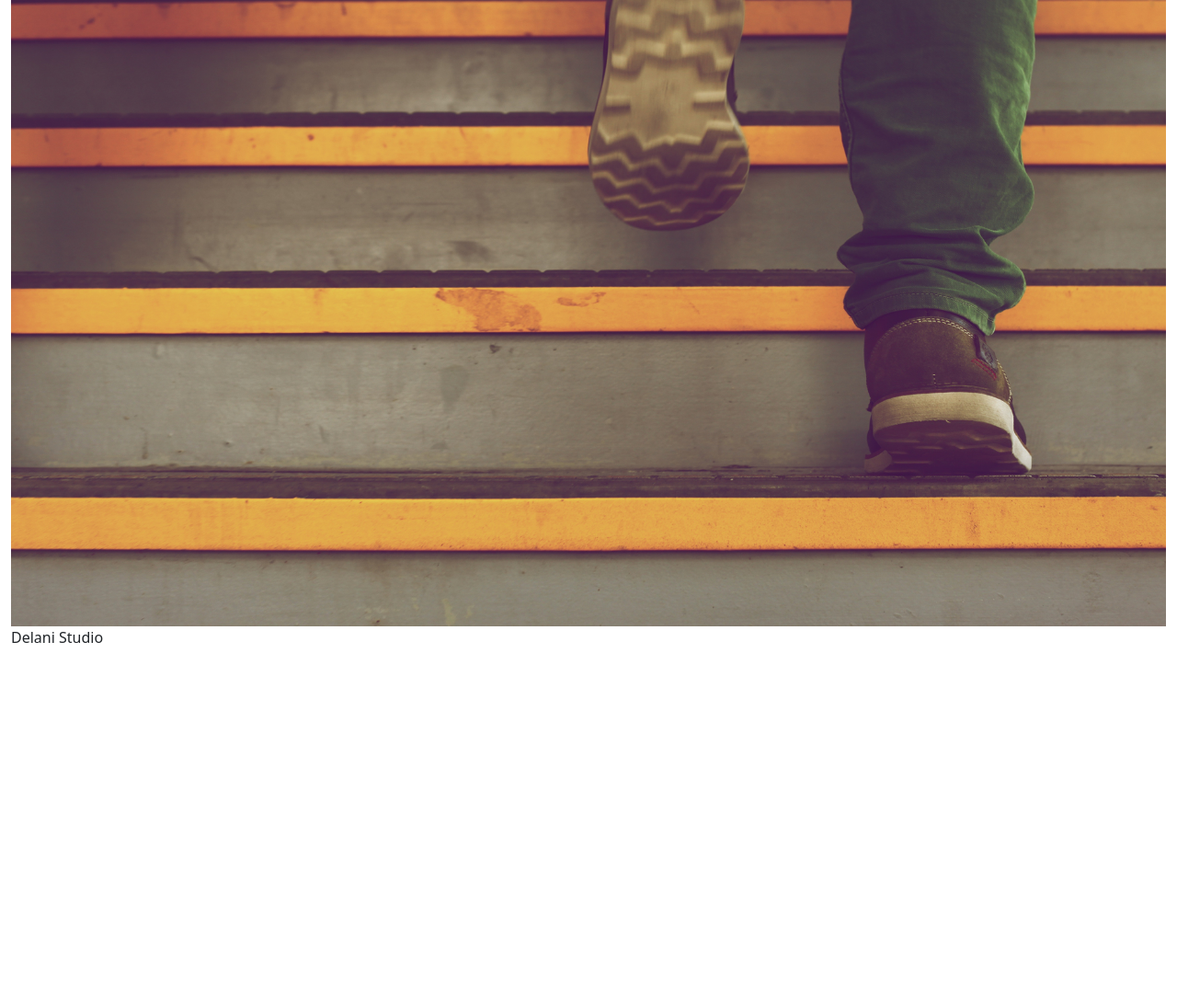
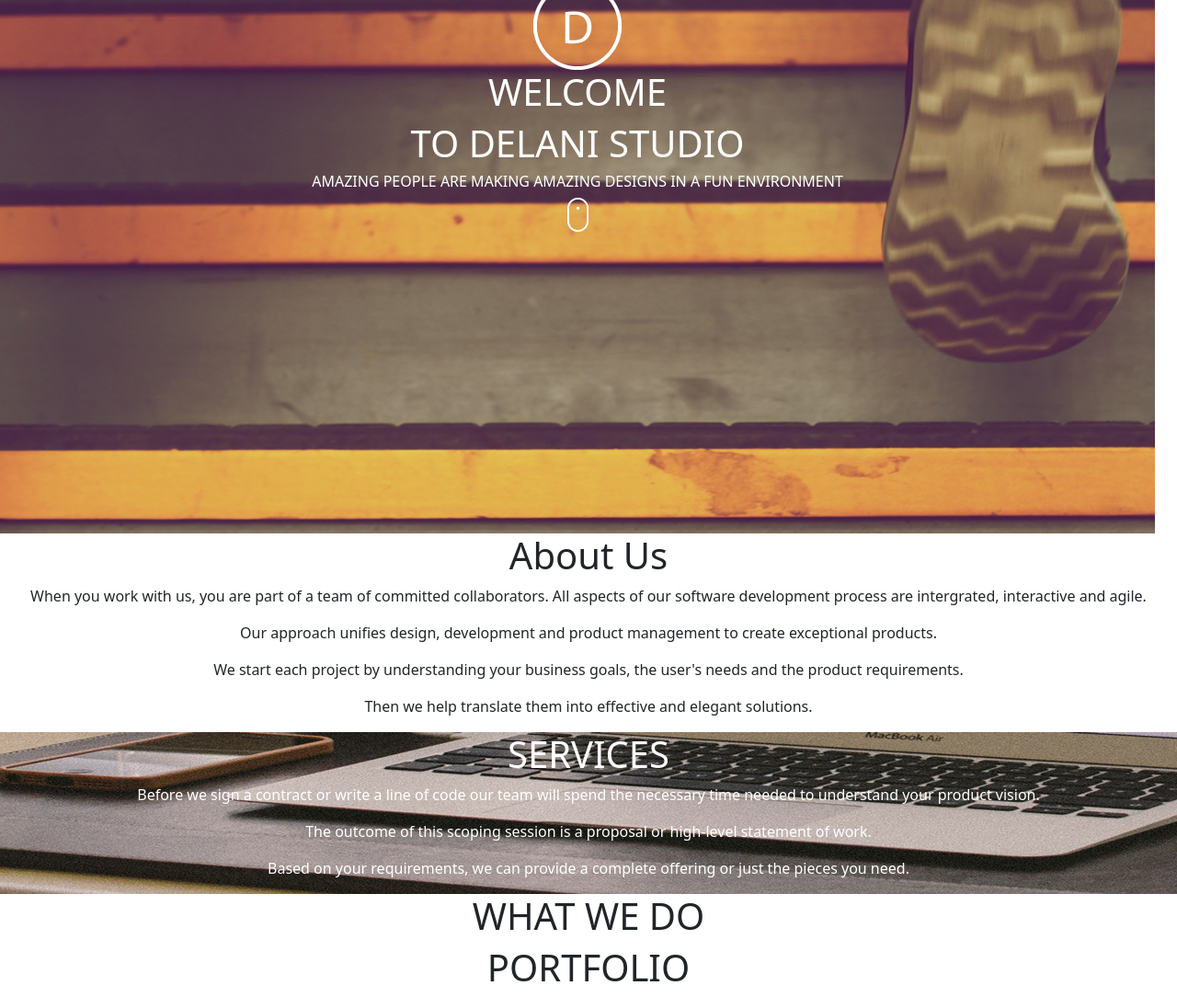
Before and after one commit to MwitaBrian/Delani-Studio, a plain HTML site: page index.html in a window 1280 px wide. Shown: the part 20-1104 px from the top of the page at 92% size. Before the commit the page ends 800 px from the top, so only its background shows below. Drawn offline with nearby package versions, Linux system fonts and the light colour scheme.

Commit message:
Add page content and css

```diff
--- a/css/styles.css
+++ b/css/styles.css
@@ -0,0 +1,7 @@
+.Hdiv{
+  text-align: center;
+  color: white;
+}
+.div{
+  text-align: center;
+}
--- a/index.html
+++ b/index.html
@@ -10,8 +10,39 @@
 </head>
 <body>
 <div class="container-fluid">
-  <img src="assets/backgrounds/h_img.jpg" class="img-fluid" alt="">
-  <p>Delani Studio</p>
+
+  <div class="row img-fluid">
+    <div class="bg-image Hdiv" style="background-image: url('assets/backgrounds/h_img.jpg'); height: 600px;">
+      <img src="assets/logo/logo.png" alt="logo">
+      <h1>WELCOME</h1>
+      <h1>TO DELANI STUDIO</h1>
+      <h6>AMAZING PEOPLE ARE MAKING AMAZING DESIGNS IN A FUN ENVIRONMENT</h6>
+      <img src="assets/mouse_click.png" alt="mouseIcon">
+    </div>
+  </div>
+
+  <div class="row div">
+    <h1>About Us</h1>
+    <p>When you work with us, you are part of a team of committed collaborators. All aspects of our software development process are intergrated, interactive and agile.</p>
+    <p>Our approach unifies design, development and product management to create exceptional products.</p>
+    <p>We start each project by understanding your business goals, the user's needs and the product requirements.</p>
+    <p>Then we help translate them into effective and elegant solutions.</p>
+  </div>
+  <div class="row">
+    <div class="bg-image Hdiv" style="background-image: url('assets/backgrounds/s_image.jpg');">
+      <h1>SERVICES</h1>
+      <p>Before we sign a contract or write a line of code our team will spend the necessary time needed to understand your product vision.</p>
+      <p>The outcome of this scoping session is a proposal or high-level statement of work.</p>
+      <p>Based on your requirements, we can provide a complete offering or just the pieces you need.</p>
+    </div>
+  </div>
+  <div class="row div">
+    <h1>WHAT WE DO</h1>
+
+  </div>
+  <div class="row div">
+    <h1>PORTFOLIO</h1>
+  </div>
 </div>
 
 <script src="js/script.js"></script>
```
